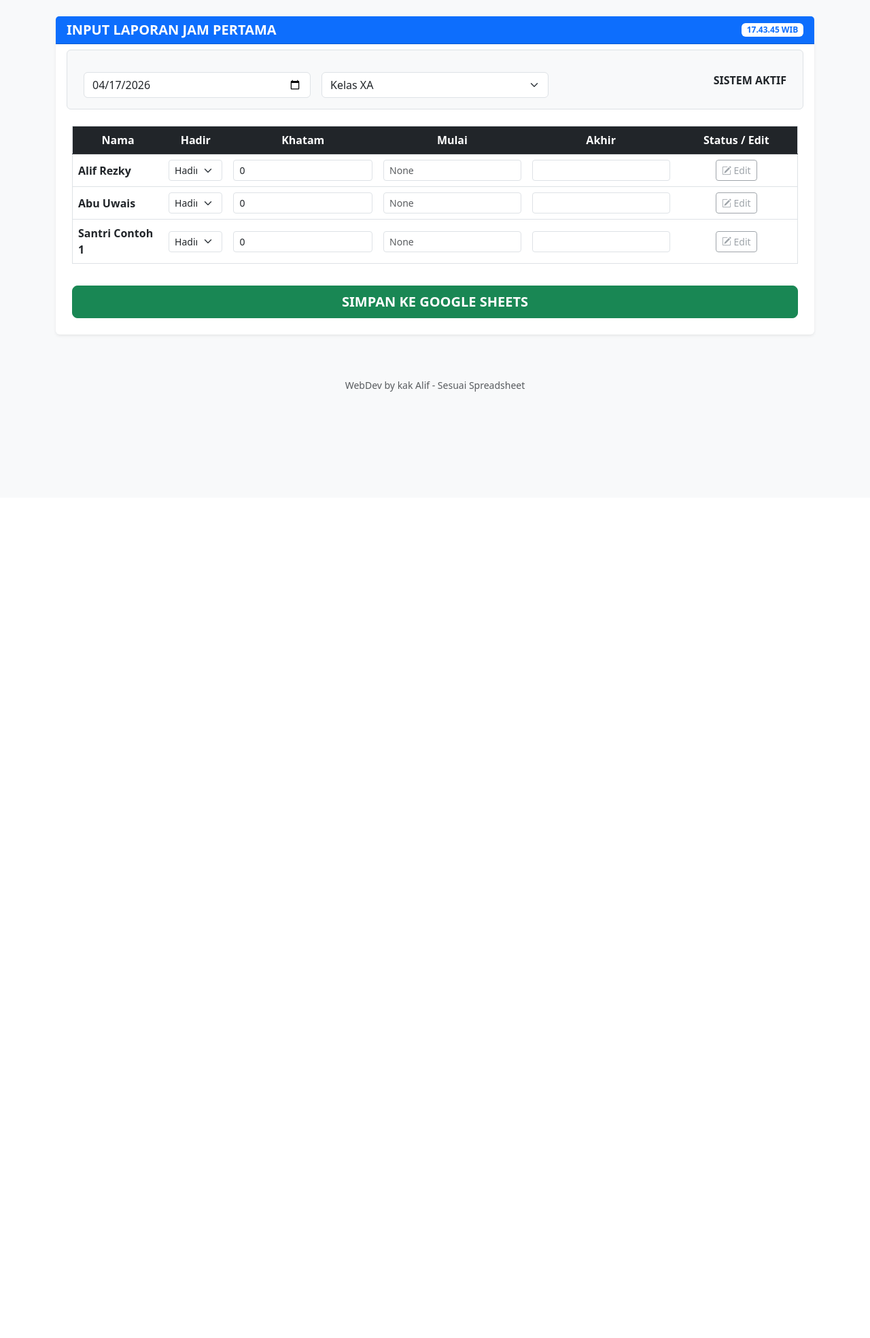
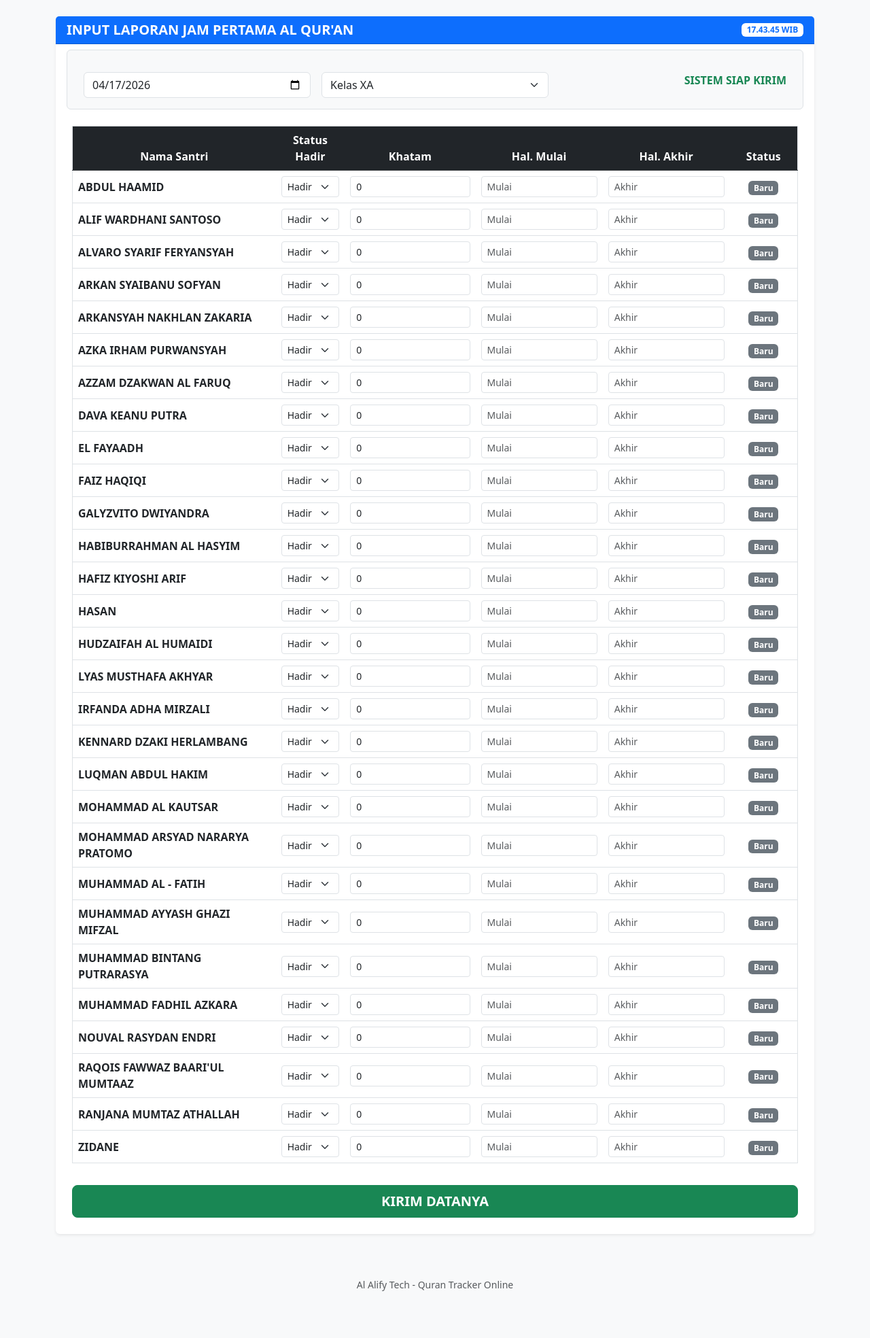
Before and after one commit to teknoalif/quran-tracker-main, a Django app: page / in a window 1280 px wide. Shown: the part 68-2036 px from the top of the page at 68% size. Before the commit the page ends 644 px from the top, so only its background shows below. Run offline with Django 5.2, Linux system fonts and the light colour scheme.

Commit message:
Fix: Robust riwayat.html for Google Sheets sync

```diff
--- a/monitoring/templates/monitoring/riwayat.html
+++ b/monitoring/templates/monitoring/riwayat.html
@@ -3,7 +3,7 @@
 {% block content %}
 <div class="card shadow-sm border-0">
     <div class="card-header bg-primary text-white d-flex justify-content-between align-items-center">
-        <h5 class="mb-0 fw-bold">INPUT LAPORAN JAM PERTAMA</h5>
+        <h5 class="mb-0 fw-bold">INPUT LAPORAN JAM PERTAMA AL QUR'AN</h5>
         <div id="clock" class="badge bg-white text-primary"></div>
     </div>
     <div class="card-body p-4">
@@ -30,53 +30,46 @@
                 <table class="table align-middle border">
                     <thead class="table-dark text-center">
                         <tr>
-                            <th>Nama</th>
-                            <th>Hadir</th>
+                            <th>Nama Santri</th>
+                            <th>Status Hadir</th>
                             <th>Khatam</th>
-                            <th>Mulai</th>
-                            <th>Akhir</th>
-                            <th style="width:180px">Status / Edit</th>
+                            <th>Hal. Mulai</th>
+                            <th>Hal. Akhir</th>
+                            <th style="width:100px">Status</th>
                         </tr>
                     </thead>
                     <tbody>
                         {% for s in santris %}
-                        {% with l=data_map|get_item:s.id %}
-                        <tr class="row-{{ l.status_kehadiran|default:'hadir'|lower }}">
+                        <tr>
                             <td class="fw-bold">
                                 {{ s.nama }}
+                                <input type="hidden" name="santri_id" value="{{ s.id }}">
                                 <input type="hidden" name="santri_nama" value="{{ s.nama }}">
-                                <input type="hidden" name="santri_id" value="{{ s.id }}">
                             </td>
                             <td>
                                 <select name="status_kehadiran" class="form-select form-select-sm">
-                                    <option value="Hadir" {% if l.status_kehadiran == "Hadir" %}selected{% endif %}>Hadir</option>
-                                    <option value="Sakit" {% if l.status_kehadiran == "Sakit" %}selected{% endif %}>Sakit</option>
-                                    <option value="Izin" {% if l.status_kehadiran == "Izin" %}selected{% endif %}>Izin</option>
-                                    <option value="Alpa" {% if l.status_kehadiran == "Alpa" %}selected{% endif %}>Alpa</option>
+                                    <option value="Hadir">Hadir</option>
+                                    <option value="Sakit">Sakit</option>
+                                    <option value="Izin">Izin</option>
+                                    <option value="Alpa">Alpa</option>
                                 </select>
                             </td>
-                            <td><input type="number" name="jumlah_khatam" class="form-control form-control-sm" value="{{ l.jumlah_khatam|default:0 }}"></td>
-                            <td><input type="number" name="hal_awal" class="form-control form-control-sm" value="{{ l.halaman_awal|default:'' }}" placeholder="{{ auto_fill_data|get_item:s.id }}"></td>
-                            <td><input type="number" name="hal_akhir" class="form-control form-control-sm" value="{{ l.halaman_akhir|default:'' }}"></td>
+                            <td><input type="number" name="jumlah_khatam" class="form-control form-control-sm" value="0"></td>
+                            <td><input type="number" name="hal_awal" class="form-control form-control-sm" placeholder="Mulai"></td>
+                            <td><input type="number" name="hal_akhir" class="form-control form-control-sm" placeholder="Akhir"></td>
                             <td class="text-center">
-                                <div class="d-flex align-items-center justify-content-center">
-                                    {% if l %}
-                                        {% with total=l.halaman_akhir|subtract:l.halaman_awal|add:1 %}
-                                        <span class="badge {% if total >= 8 %}bg-success{% else %}bg-danger{% endif %} me-2">
-                                            {% if total >= 8 %}Tercapai{% else %}Kurang{% endif %}
-                                        </span>
-                                        {% endwith %}
-                                    {% endif %}
-                                    <button type="button" class="btn btn-sm btn-outline-secondary disabled" title="Edit Baris Ini"><i class="bi bi-pencil-square"></i> Edit</button>
-                                </div>
+                                <span class="badge bg-secondary">Baru</span>
                             </td>
                         </tr>
-                        {% endwith %}
+                        {% empty %}
+                        <tr>
+                            <td colspan="6" class="text-center text-danger">Data santri tidak ditemukan untuk kelas ini.</td>
+                        </tr>
                         {% endfor %}
                     </tbody>
                 </table>
             </div>
-            <button type="submit" id="btnSimpan" class="btn btn-success w-100 btn-lg fw-bold mt-3">SIMPAN SEMUA</button>
+            <button type="submit" id="btnSimpan" class="btn btn-success w-100 btn-lg fw-bold mt-3">KIRIM DATANYA</button>
         </form>
     </div>
 </div>
@@ -86,17 +79,17 @@
         const now = new Date();
         document.getElementById('clock').innerText = now.toLocaleTimeString('id-ID') + " WIB";
 
-        // Mode Admin sementara kita aktifkan terus agar Bapak bisa tes kapan saja
         const btn = document.getElementById('btnSimpan');
         const info = document.getElementById('timer-info');
 
+        // Selalu aktifkan tombol untuk memudahkan Pak Alif mengetes
         btn.classList.remove('disabled');
-        btn.innerText = 'SIMPAN KE GOOGLE SHEETS';
-        info.innerText = "SISTEM AKTIF";
+        info.innerText = "SISTEM SIAP KIRIM";
+        info.className = "fw-bold text-success";
     }
     setInterval(updateClock, 1000);
     updateClock();
 </script>
 
-<footer class="mt-5 text-center py-3 text-muted small">WebDev by kak Alif - Sesuai Spreadsheet</footer>
+<footer class="mt-5 text-center py-3 text-muted small">Al Alify Tech - Quran Tracker Online</footer>
 {% endblock %}
--- a/monitoring/views.py
+++ b/monitoring/views.py
@@ -8,12 +8,125 @@ import os
 
 # --- DAFTAR SANTRI MANUAL (Agar tidak Error 500) ---
 # Tambahkan nama santri Bapak di sini agar muncul di web
+# --- DAFTAR SANTRI ASLI (Data Lengkap) ---
 DATA_SANTRI = {
-    'XA': ['Alif Rezky', 'Abu Uwais', 'Santri Contoh 1'],
-    'XB': ['Santri Contoh 2', 'Santri Contoh 3'],
+    'XA': [
+        'ABDUL HAAMID', 'ALIF WARDHANI SANTOSO', 'ALVARO SYARIF FERYANSYAH', 'ARKAN SYAIBANU SOFYAN',
+        'ARKANSYAH NAKHLAN ZAKARIA', 'AZKA IRHAM PURWANSYAH', 'AZZAM DZAKWAN AL FARUQ', 'DAVA KEANU PUTRA',
+        'EL FAYAADH', 'FAIZ HAQIQI', 'GALYZVITO DWIYANDRA', 'HABIBURRAHMAN AL HASYIM', 'HAFIZ KIYOSHI ARIF',
+        'HASAN', 'HUDZAIFAH AL HUMAIDI', 'LYAS MUSTHAFA AKHYAR', 'IRFANDA ADHA MIRZALI',
+        'KENNARD DZAKI HERLAMBANG', 'LUQMAN ABDUL HAKIM', 'MOHAMMAD AL KAUTSAR',
+        'MOHAMMAD ARSYAD NARARYA PRATOMO', 'MUHAMMAD AL - FATIH', 'MUHAMMAD AYYASH GHAZI MIFZAL',
+        'MUHAMMAD BINTANG PUTRARASYA', 'MUHAMMAD FADHIL AZKARA', 'NOUVAL RASYDAN ENDRI',
+        'RAQOIS FAWWAZ BAARI\'UL MUMTAAZ', 'RANJANA MUMTAZ ATHALLAH', 'ZIDANE'
+    ],
+    'XB': [
+        'ABDULLAH MUHAMMAD RAHMAN', 'AFFAN FIRDAUS', 'AHMAD DANI', 'AKHDAN HELMI', 'AMMAAR ZAKKY BATHHEF',
+        'ANAS WILDAN SOBARI', 'ARIF KHAIRUL AZAM', 'ATILLA DHIYAEL FAJRI', 'BINTANG ALFIANO BRILIANT SAPUTRA',
+        'DARU AZRI ARMANSYAH', 'FA\'IQ', 'FAKHRY MUHAMMAD RAYYAN', 'FAUZAN HUSEIN BADJRY',
+        'HAFIDZ KHALFANI HAMISENA', 'HANIF ALFARIZI', 'KEANU AL GHIFARI AHMAD JAEPUTRA',
+        'LUQMANUL HAKIM ADDATIN', 'MOCH. REYZA SYARIF ABIDIN', 'MUCHAMMAD THORIQ AL MUZACKY',
+        'MUHAMMAD FATHURRAHMAN', 'MUHAMMAD NATHAN AL FAIQ', 'MUHAMMAD RASYID', 'MUSH\'AB UMAIR ZACHA WERUS',
+        'RAYZA FIDIANO SIREGAR', 'SAMI RABBANI HARTONO', 'UBAIDAH AS SA\'DY', 'UMAR MUBARAK',
+        'ZIYAD GHASSAN AZRI SASONO'
+    ],
+    'XC': [
+        'AHMAD HARIS IKHWAN', 'AHMAD TSABIT', 'ANDRA AIDILLAH', 'ARAFAH ZHILLAN AMIR NASUTION',
+        'AUFA SAKHA SALMAN', 'AZFAR IRHAM PURWANSYAH', 'DARRELL YUSRAN ILMANY RAFAN', 'FAIZ ABDUL AZIZ',
+        'FARRAS MUHAMMAD RAMADHAN', 'FATHI RAYA NONCI', 'GAVIN EKISA AQILA FIKRA', 'GHILMAN ADZKA SYUHADA',
+        'KHALISMAN RAMADHAN', 'LUQMAN HAFIDZ ANNURIL HIDAYAT', 'MIQDAD', 'MUHAMMAD ALIFFATTAH AS-SYIFA\' SUYANTOM',
+        'MUHAMMAD AMMAR NUFAIL', 'MUHAMMAD FA\'IQ FAYYADH QUSHAYYI', 'MUHAMMAD NABIL MAKARIM',
+        'MUHAMMAD RAFIIF GATHFAN', 'MUHAMMAD SETYO ABDUN NASTIR', 'MUHAMMAD TEGUH HASAN',
+        'MUHAMMAD TIFATULLAH ARRASYID ISMAIL', 'RAIKHAN RASHEED DZAKIANSYAH', 'TENGKU MUADZ',
+        'UWAIS UBAIDILLAH', 'YAVI AL\'FIAN CHRISTIANDY'
+    ],
+    'XD': [
+        'AHMAD HANIF FAUZAN', 'AHNAF FARRAS JATMIKA', 'ARKAN UMAIR ROFIF', 'ARKANANTA RA\'UUF BAADILLA',
+        'ATHASYAH REIZKI RAMADHAN', 'AZZAM BAWAZIER', 'BRAMANTYO PURWOKO NURINGDAVIANDRA JULIAN SISWOYO',
+        'DHEVIN ADELIO TAMAM', 'ELMALIK ANANDYA SOFYAN', 'FAWAAZ KARIIM BENZEMA',
+        'GHAISAN ALTHAF NAZURAKHADAFI FAHRIANSYAH', 'M YUSUP', 'MAUZA YUSUF RAFFASYA', 'MUHAMMAD BINAR PRAWISENO',
+        'MUHAMMAD FADHIL KHAIRULLAH', 'MUHAMMAD FAREL ISVIKHRAM', 'MUHAMMAD RASHID RIZWAAN',
+        'MUHAMMAD RHAMDHANI EL HAQQ', 'NAUFAL FAWWAZ ALFIAN', 'RADEN MIKAIL HAFIZH GOENAWAN',
+        'RAFA DLAIFURRAHMAN FAHAMSYAH', 'RAFI MUHAMAD RIZQI', 'SALMAN ALI', 'SHAQUILLE MUFTY KASYAFANI',
+        'SULAEMAN HARUN MAR\'IZIGGY ALVA RADZAVIER'
+    ],
+    'XE': [
+        'ADKHILNI MUDKHALA SIDQI', 'ARKAAN ABDILLAH PRANAAWALIAH', 'ARKHAREGA RADITHYA NARARYA AGUSTIAN',
+        'ATHAYA SHABRAZAN ADHSY', 'AZZAM SHIDIQ NURYANTO', 'DAFFA TRISTAN ADINATA KHRISNADIYANTO',
+        'DAFFI HADI YURIAWAN', 'DASTAN ZAHIR MANAF', 'DZAKY ALMER RAFIF', 'FARZAN FAEYZA RAVIDYATAMA',
+        'FATHAN ZIDANE ATTAYA', 'HAMDY MOHAMMAD GHOSAN', 'HAZZA IRSA ASWATAMA', 'MUHAMAD ATHADZAKI UKASYAH ZAENAL',
+        'MUHAMMAD DZUL HABIE MUKTIADIM', 'MUHAMMAD FARIS HUMAM', 'MUHAMMAD MULTAZAM AL GHAZALI',
+        'PARAMA RAISSA OBADIAH', 'QAISHAR FADHIL DZIHNI', 'R. MUHAMMAD TERZAGHI INDRA HERMAWAN',
+        'REYHAN FADHLILLAH PANGESTU', 'RHAFAEL FATURAHMAN', 'RYANDRA PUTRA RIFAI', 'SA\'AD ALI',
+        'SYED AHMAD ZAKY ABDURAHMAN', 'THUFAIL MUHAMMAD KHALIDI', 'THUFEIL TSANI AR-ROYYAN'
+    ],
+    'XF': [
+        'ABRISAM TRYSTAN AL-LYADI', 'ALTAF ADLI ARYASATYA', 'AMRU ABDUL FATTAH', 'ARYAN MIKA USAID',
+        'AULIA ABDURRAHMAN RAFIUDDIN', 'DANISH MUMTAAZ AHMAD', 'DEWA ANUGERAH SUNARTO', 'DZIKRA AQSHA RAMADHAN',
+        'FAIDHUL KHOIR', 'FARREL RASYA FAUZI', 'GHAZI MAGHRIBI FATHUL MAKKI', 'HASAN RAFA AQILAH',
+        'IBNU JAMIL MAJIDI', 'IHSAN MAULANA KEANDRE', 'MIKHAIL ALFATIH HADINA', 'MUHAMMAD DENDY JUNSEN DUOVAN',
+        'MUHAMMAD FACHRI ANGGARA', 'MUHAMMAD NAZRIL BAIHAQI', 'MUHAMMAD RAFA CAKSONO', 'MUHAMMAD RIFQI',
+        'MUHAMMAD SYAUQI ABRAR', 'RADITYA ABDI WIENATA', 'RANGGA ADYATMA BRAMANTYO', 'RAYYAN MALIK ARYASATYA',
+        'SULTHAN ALTHAF OHINPUTRA RAHIM', 'ZAHRAN DZIAULHAQ KAMIL', 'ZHAFIR KHALISH AL MASY\'AL'
+    ],
+    'XIA': [
+        'ABDILLAH', 'ABDURRAHMAN MUSAA', 'ADYA RAKHA RAMADHAN', 'AHMAD HAIDAR', 'AHMAD RAFAN KAYSAN',
+        'ALTHEDA RAFA ATTALLAH', 'AZZAM ABDUL AZIS', 'BISMA ANDI PRADIPTA', 'DAFFA FAUZAN NOOR',
+        'DJAGA DZAR AL GHIFARI', 'FAKHRI NUR', 'FARUQ ABDUL AZIZ', 'FATHONI NUR ISMAIL', 'FERDIAN MAHARADIKO',
+        'GARDIANO NUSANTARA NUGROHO', 'LUQMAN AL ABRAR', 'MUHAMAD FIKRI MAULUDIN',
+        'MUHAMMAD ARKAN ARDIONA FIRJATULLAH', 'MUHAMMAD FERNANDO', 'MUHAMMAD HAQQI SUKMARA',
+        'MUHAMMAD IBRAHIM MAHMOUD SULAIMAN', 'MUJAHIDURRAHMAN', 'NASHIR AHMAD', 'RAIHAN PASYA PRATAMA',
+        'RASHADYA ALIF RIZQ PUTRA', 'SOFWANUL FIKRI RAMADHAN', 'SULTHON HANIF AL MUSHTHOFA',
+        'THARIQ PRADYGTA PUTRA', 'YUKIO TAUFIQILLAH'
+    ],
+    'XIB': [
+        'ANIF RIDWAN', 'AHMAD GHAZY', 'AHMAD RASYAD AL-HAFIZH', 'AKBAR TEDIA MUHAMMAD', 'ALIEF RAIHAN PUTRA',
+        'BAYHAQIY VITO NAGATA', 'DZAKI AQILAH AHMAD', 'GAZA MUHAMMAD JIBRIL SARDIN', 'HAMZAH FAKHRI ASLAMI',
+        'IDRIS AFWAN ABDILLAH', 'FATHURAHMAN KHAIRURIZKI', 'MAFAZA HIZBUNA', 'MALKA HAYFA ASYARI',
+        'MOCHAMAD HAIKAL NOVANTO', 'MUAFA HAIDAR MUSHLIH', 'MUFID MUBAROK', 'MUHAMMAD ABRISAM TAQY MUFID',
+        'MUHAMMAD AKBAR KUSUMA', 'MUHAMMAD AKMAL RASYIDI', 'MUHAMMAD ALIF ARSA UPANGGA',
+        'MUHAMMAD FAIDRAKY PRANAWA', 'MUHAMMAD FAYADH AQWAN', 'MUHAMMAD IZZUDDIN UBAIDILLAH',
+        'MUHAMMAD RAFFA HUSAINI', 'NABIL ZULHAJJI DANIAL', 'RASYA TAUFIQ RAHMAN AL AZIZY',
+        'HESA FADHILLAH NUGROHO', 'SULTAN MAULANA FATIH', 'SYAHDAKA SATRIA ARSALAN'
+    ],
+    'XIC': [
+        'ABDULLAH SAID ALI AL FAWWAZ', 'ALMER NIBRAS JIZENKA', 'ARKAN ABDUL GHAFAR RAMADHAN',
+        'ARKAN ADI BENNOVRY', 'DHIWA ADZIQ ANNAFI', 'DHOBITH SYATHIR MUHAMMAD ASH SHIDDIQ',
+        'FABIAN ADHIDAMA SAILENDRA', 'ALFACHRY ADLAN', 'IHSAN MUBARAK HASRUL', 'KHOLID',
+        'ILYASA ZHAFRAN ARAFA', 'JAMIKAIL MUHAMMAD ALTAFTSALIS', 'MUCHAMMAD SILVAN MAULANA',
+        'MUHAMMAD ALFATH', 'MUHAMMAD AZKA DZIKRULLAH AL-MUZAKKI', 'MUHAMMAD BARIQ',
+        'MUHAMMAD DAFFA DIPRAJA', 'MUHAMMAD FAIQ ATALLAH', 'MUHAMMAD FILZA FAWAZ ZIHNI',
+        'MUHAMMAD IQBAL RASYID', 'MUHAMMAD TAQY NASHARY', 'AHDAN MUHAMMAD DUDUS', 'RAFLIE SAPUTRA',
+        'RIDHO FADILLAH YUSUF', 'RIDWAN MAULANA', 'RIZQY AZZAM ZULFITRAH KAMAL', 'ZAAHIR AKRAM ALVARO',
+        'ZHAFIF AZKA SASONO'
+    ],
+    'XID': [
+        'ABIYYU AMMAR WITJAKSONO', 'AIMAN AL AKHSHONI', 'AKMA FADHILAH PARIKESIT', 'ANDI NABIL FAHRIZA RAHMAN',
+        'ANDREA AULIA AL-GHAZALI', 'DANIEL SYAHREZA', 'FARHAN ROSADI ALEXANDER', 'FAUZAN ALI WIBOWO',
+        'HAIKAL RAMADHAN NUR HAKIM', 'HARITS ABQARY SYAHDAN M. JAKFAR', 'M. NADA DARRYL SYAHIN',
+        'KAMAL \'UBAIDILLAH', 'LUTHFI MARANDEWA', 'MUHAMMAD ARKAAN HARRIS', 'MUHAMMAD FAJRIL FIRDAUS',
+        'MUHAMMAD HAFY YAZID NATHIQ', 'MUHAMMAD HAZIQ ALFIQNOV', 'MUHAMMAD LUTHFI RUSYDI',
+        'MUHAMMAD RAMZY RAMADHAN', 'MUHAMMAD RAYYAN DHIA', 'MUHAMMAD ROYAN', 'MUHAMMAD SYAMIL ZULFA SULAIMAN',
+        'RADITYA FARHAN NURHUDA', 'RAFFI AFKAR FIRMANSYAH', 'ZUHDI FADHLURRAHMAN HAAJ', 'SALMAN AL FATHON',
+        'SULTHAN AZHAR RAFIF HABIBIE'
+    ],
+    'XIE': [
+        'ABDILLAH RAFI AGUNG', 'BISMA DZAKY WAHYU SATRIO', 'DAR ARKAN TAJUSA SULANJANA',
+        'FACHRIZAL ADITYA RIZQI RAMADHAN', 'FARRAND FADHILAH FAISOL', 'FATIH AFZALURAHMAN RAHTOMO',
+        'FAUZAAN ADITYA NUGRAHA', 'HAMMAD RIFAI', 'IQBAL ATHAR PATRIA LUKMAN', 'JIBRIL AESAR AULAYAIN',
+        'JIBRIL ARIFIN PUTRA', 'MUH REHAN FADILAH', 'MUHAMMAD ALIF ALFAZA', 'MUHAMMAD AMMAAR ZIYAADH',
+        'MUHAMMAD DIHYAH HARAHAP', 'MUHAMMAD GHAZZA AL GHIFFARI', 'MUHAMMAD HAFIZH NAWWAFL', 'MUHAMMAD HAMZAH',
+        'MUHAMMAD IZZA IBRAHIM', 'MUHAMMAD KHALIF ABDUL AZIZ', 'MUHAMMAD SALMAN AL ASYAH',
+        'RAFIF AHNAF NASUTION', 'YAHYA EL YASIN', 'ZIYYAD ABBEY POHAN'
+    ]
 }
 
-KELAS_CHOICES = [('XA', 'Kelas XA'), ('XB', 'Kelas XB')]
+# Update daftar pilihan kelas Bapak
+KELAS_CHOICES = [
+    ('XA', 'Kelas XA'), ('XB', 'Kelas XB'), ('XC', 'Kelas XC'), ('XD', 'Kelas XD'),
+    ('XE', 'Kelas XE'), ('XF', 'Kelas XF'), ('XIA', 'Kelas XIA'), ('XIB', 'Kelas XIB'),
+    ('XIC', 'Kelas XIC'), ('XID', 'Kelas XID'), ('XIE', 'Kelas XIE')
+]
 
 def format_spreadsheet(sheet):
     try:
```
